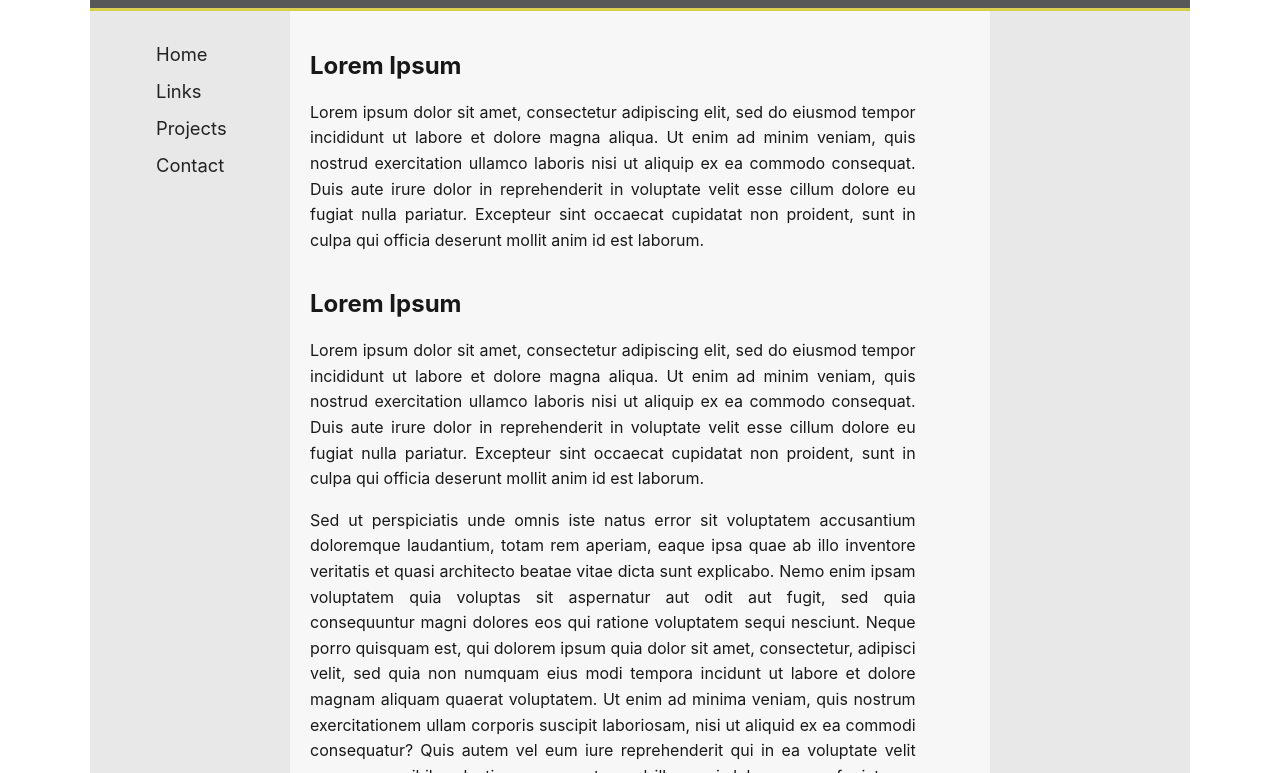
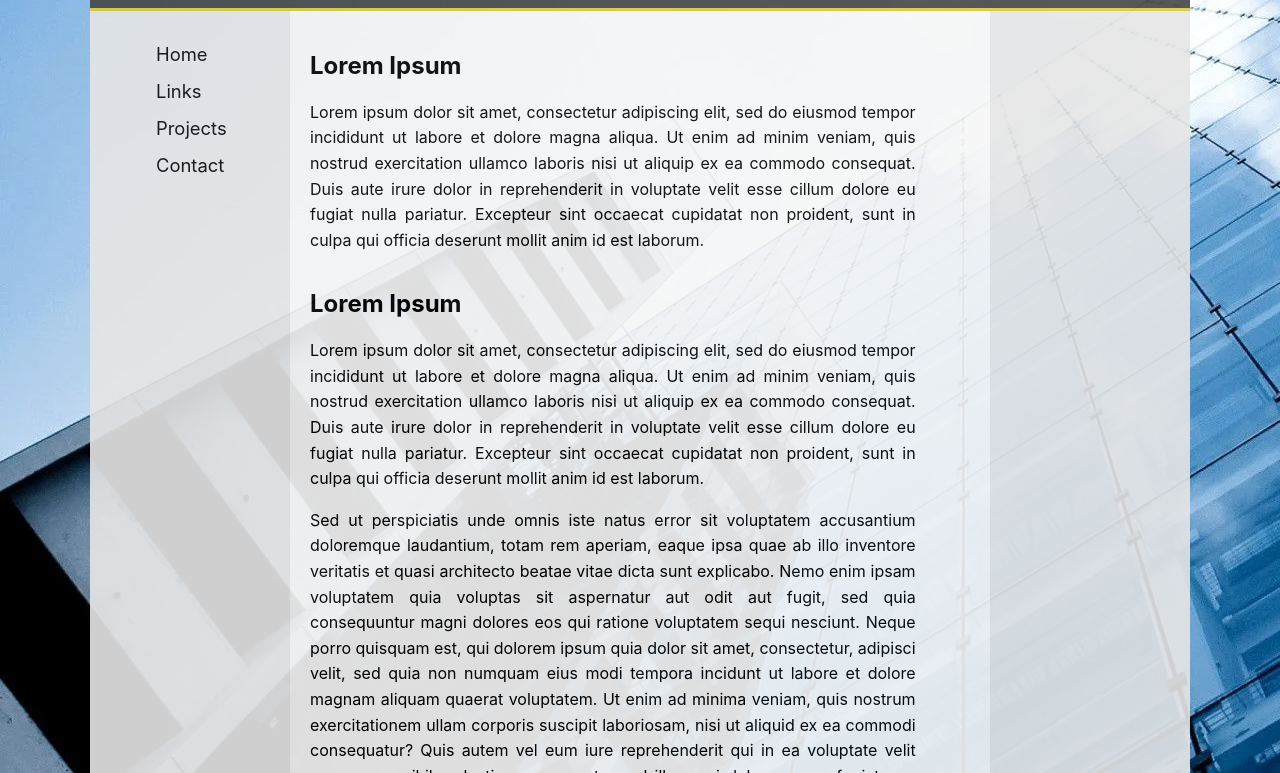
Before and after one commit to Fete82/Testlify, a plain HTML site: page index.html in a window 1280 px wide. Shown: the part 109-882 px from the top of the page. Drawn offline with Linux system fonts and the light colour scheme.

Commit message:
Update index.html

```diff
--- a/index.html
+++ b/index.html
@@ -9,6 +9,16 @@
     <!-- icons-->
     <link rel="stylesheet" href="https://cdnjs.cloudflare.com/ajax/libs/font-awesome/4.7.0/css/font-awesome.min.css">
 </head>
+
+<style>
+
+body {
+  background-image: url('business01.webp');
+  background-repeat: no-repeat;
+  background-attachment: fixed;
+
+}
+</style>
 <body>
 <div class="container">
     <header class="head">
```
